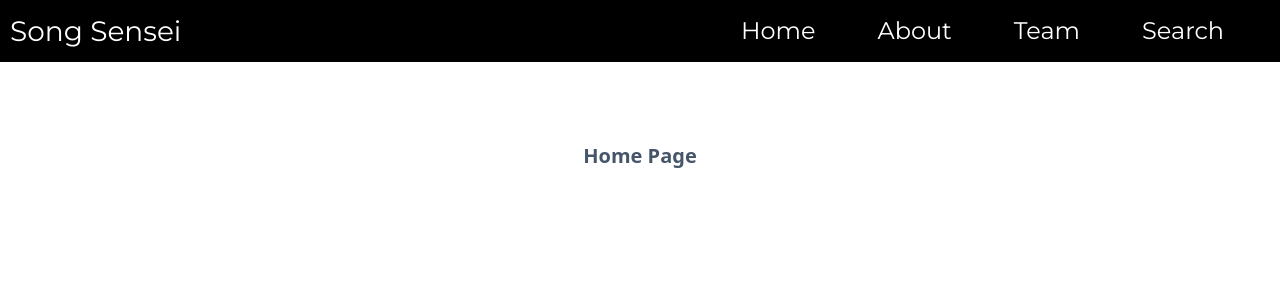
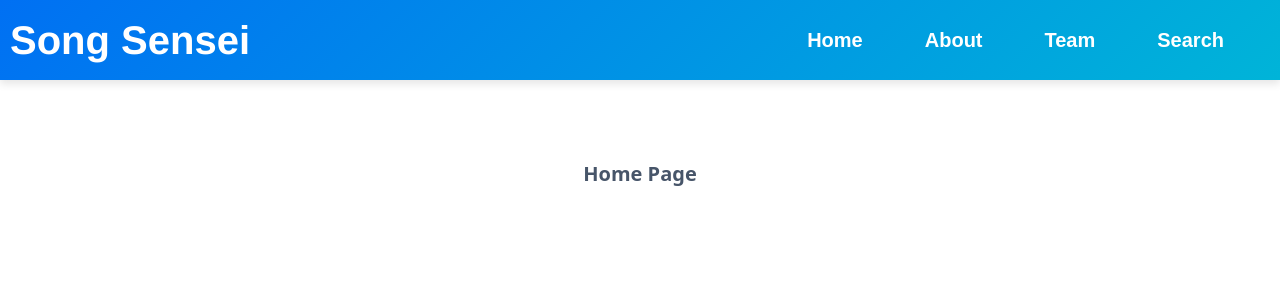
Before and after one commit to priyansh007/SongSensei, a React (Vite) app in the folder frontend/: page / in a window 1280 px wide. Shown: the top 300 px of the page. Built offline with nearby package versions, Linux system fonts and the light colour scheme.

Commit message:
Chatgpt revisions to the Navbar

```diff
--- a/frontend/src/components/navbar.jsx
+++ b/frontend/src/components/navbar.jsx
@@ -1,6 +1,6 @@
 import React from "react";
 import { Link, useLocation } from "wouter";
-import { css } from "@emotion/css";
+import { css, keyframes } from "@emotion/css";
 
 const styles = {
   header: css`
@@ -9,24 +9,25 @@ const styles = {
     justify-content: space-between;
     padding: 10px;
     margin-bottom: 10px; /* Add margin-bottom to create a gap between header and content */
-    background-color: black; /* Set the background color to pure black */
+    background: linear-gradient(135deg, #0070f3, #00b4d8); /* Gradient background color */
+    box-shadow: 0px 4px 8px rgba(0, 0, 0, 0.1); /* Add a box shadow for depth */
     color: #fff; /* Set the text color to white */
-    font-family: "Montserrat", sans-serif; /* Use the "Montserrat" font */
+    font-family: Arial, sans-serif; /* Use a fallback font stack */
     font-size: 32px; /* Increase font size for the header */
-    font-weight: 400; /* Use font weight 400 for a thinner and more professional look */
+    font-weight: 600; /* Use font weight 600 for a bold look */
   `,
   pageTitle: css`
     flex: 1; /* Grow to fill remaining space */
     margin-right: 10px; /* Adjust the margin to create a gap */
-    font-family: "Montserrat", sans-serif; /* Use the "Montserrat" font */
-    font-size: 28px; /* Increase font size for the page title */
-    font-weight: 400; /* Use font weight 400 for a thinner and more professional look */
+    font-family: "Helvetica Neue", Helvetica, Arial, sans-serif; /* Use a modern sans-serif font */
+    font-size: 40px; /* Increase font size for the page title */
+    font-weight: 700; /* Use font weight 700 for a bolder look */
   `,
   navbar: css`
-    font-family: "Montserrat", sans-serif; /* Use the "Montserrat" font */
-    font-size: 24px; /* Increase font size for the navbar */
+    font-family: Arial, sans-serif; /* Use a fallback font stack */
+    font-size: 20px; /* Decrease font size for the navbar */
     color: white;
-    font-weight: 400; /* Use font weight 400 for a thinner and more professional look */
+    font-weight: 600; /* Use font weight 600 for a bold look */
     & > a {
       margin-right: 30px; /* Increase the margin to space out the links more */
       color: #fff;
@@ -34,15 +35,15 @@ const styles = {
       background-color: transparent; /* Set a transparent background color */
       padding: 8px 16px;
       border-radius: 4px;
+      transition: background-color 0.3s ease; /* Add a smooth transition on hover */
       &:hover {
         color: white;
-        background-color: #0070f3;
+        background-color: #003049; /* Darker color when hovered */
       }
     }
   `,
   activeLink: css`
-    background-color: #0070f3;
-    color: white;
+    background-color: #003049; /* Darker color for active link */
   `,
 };
 
```
